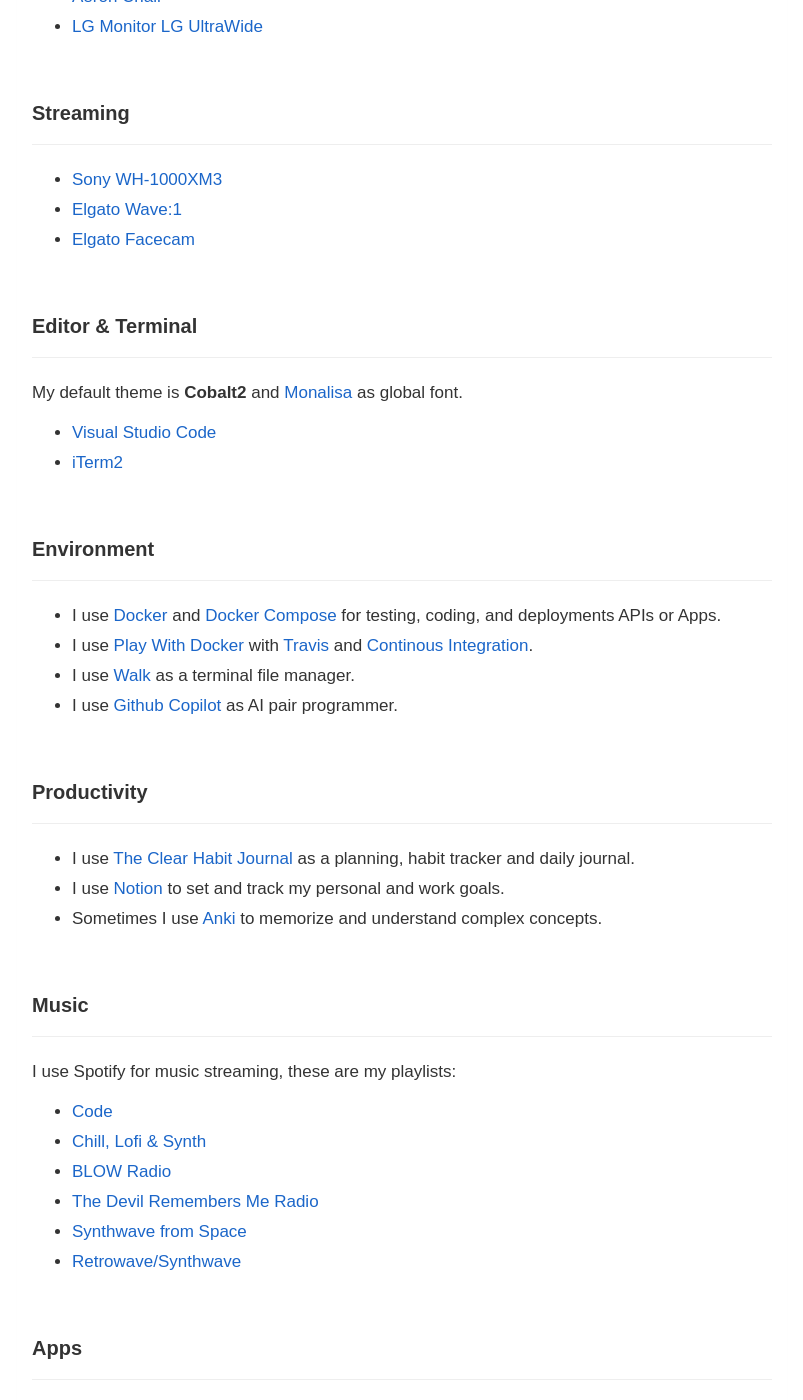
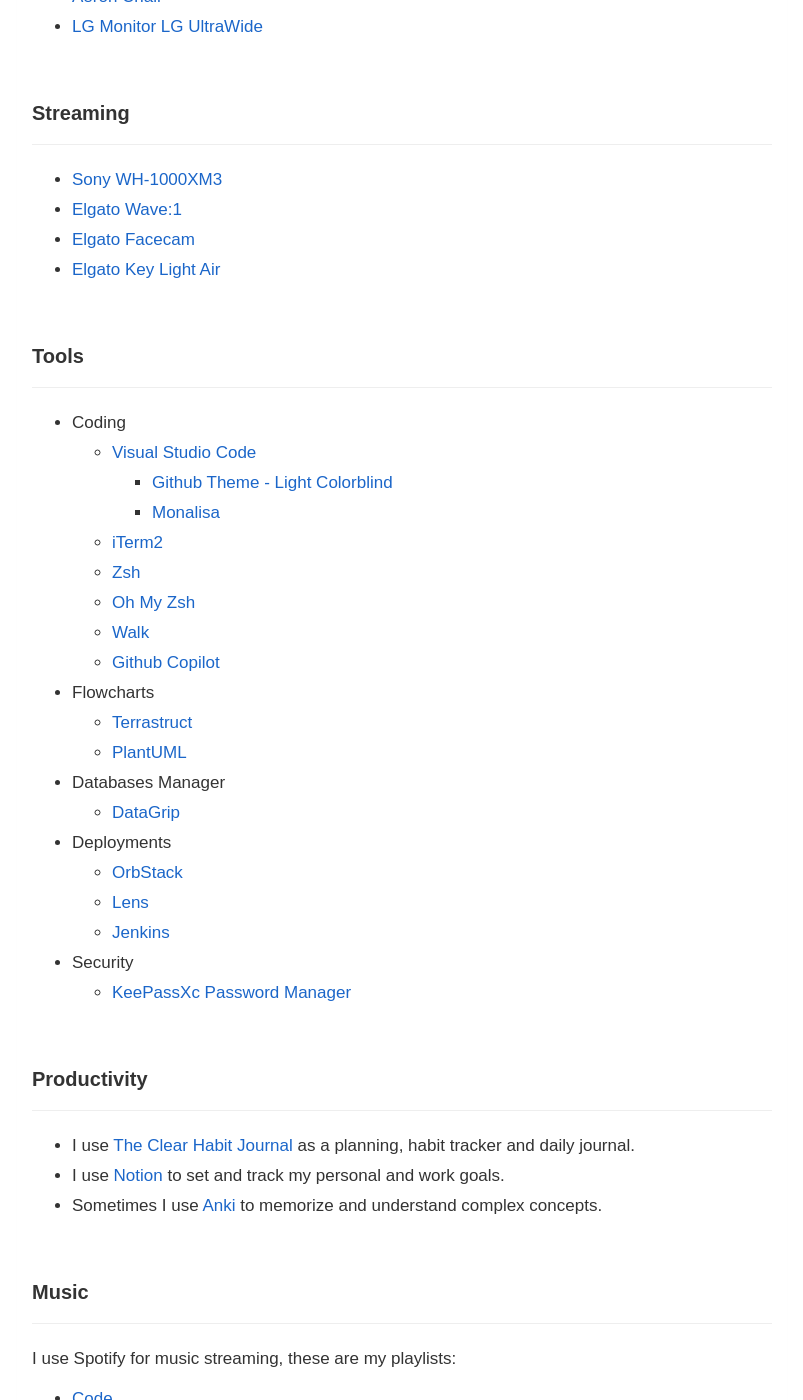
Before and after one commit to jfernancordova/jfernancordova.github.io, a Jekyll site: the page built from _posts/2023-01-05-how-i-work.md, in a window 1280 px wide and 1400 px high, scrolled down 673 px. Shown: the whole window, without its empty margins (238-1041 px from the left). Built offline with Jekyll 4.4.1, drawn with Linux system fonts in a browser that asks for light colours; nearby versions of some CDN libraries; comment, search, counter and statistics services are not loaded; some of the changed text lies outside the part shown.

Commit message:
Update tools, add flowchart and database manager, and improve security

```diff
--- a/_posts/2023-01-05-how-i-work.md
+++ b/_posts/2023-01-05-how-i-work.md
@@ -32,25 +32,33 @@
 - [Sony WH-1000XM3](https://www.sony.com/electronics/support/wireless-headphones-bluetooth-headphones/wh-1000xm3)
 - [Elgato Wave:1](https://help.elgato.com/hc/en-us/articles/360044715492-Elgato-Wave-1-Product-Trailer-Video-)
 - [Elgato Facecam](https://www.elgato.com/us/en/p/facecam)
+- [Elgato Key Light Air](https://www.elgato.com/us/en/p/key-light-air)
 
 <br>
 
-## Editor & Terminal
+## Tools
 ---
 
-My default theme is **Cobalt2** and [Monalisa](https://www.monolisa.dev/) as global font.
-
-- [Visual Studio Code](https://marketplace.visualstudio.com/items?itemName=wesbos.theme-cobalt2)
-- [iTerm2](https://github.com/wesbos/Cobalt2-iterm)
-
-<br>
-
-## Environment
----
-* I use [Docker](https://www.docker.com/) and [Docker Compose](https://docs.docker.com/compose/install/) for testing, coding, and deployments APIs or Apps.
-* I use [Play With Docker](https://labs.play-with-docker.com/) with [Travis](https://travis-ci.com/) and [Continous Integration](https://docs.github.com/en/free-pro-team@latest/actions/guides/about-continuous-integration).
-* I use [Walk](https://github.com/antonmedv/walk) as a terminal file manager.
-* I use [Github Copilot](https://github.com/features/copilot) as AI pair programmer.
+* Coding
+  - [Visual Studio Code](https://code.visualstudio.com/)
+    - [Github Theme - Light Colorblind](https://marketplace.visualstudio.com/items?itemName=GitHub.github-vscode-theme)
+    - [Monalisa](https://www.monolisa.dev/)
+  - [iTerm2](https://iterm2.com/)
+  - [Zsh](https://www.zsh.org/)
+  - [Oh My Zsh](https://ohmyz.sh/)
+  - [Walk](https://github.com/antonmedv/walk)
+  - [Github Copilot](https://github.com/features/copilot)
+* Flowcharts
+  - [Terrastruct](https://www.terrastruct.com/)
+  - [PlantUML](https://github.com/plantuml/plantuml)
+* Databases Manager
+  - [DataGrip](https://www.jetbrains.com/datagrip/)
+* Deployments
+    - [OrbStack](https://orbstack.dev/)
+    - [Lens](https://k8slens.dev/)
+    - [Jenkins](https://www.jenkins.io/)
+* Security
+  - [KeePassXc Password Manager](https://keepassxc.org/)
 
 <br>
 
@@ -72,12 +80,3 @@
 * [The Devil Remembers Me Radio](https://open.spotify.com/playlist/37i9dQZF1E8KhueUhX75me?si=L-QZDX2ISk675eKwy0IAkw)
 * [Synthwave from Space](https://open.spotify.com/playlist/4sgUux9hmykyWYmVoe4W6p?si=kxzlcRntTz-oCF6w-I7FJA)
 * [Retrowave/Synthwave](https://open.spotify.com/playlist/3ebHKSjHujS4Tyt2KKP97R?si=kwtLqUodQDOtXDEUglCq8A)
-
-<br>
-
-## Apps
----
-Applications I use a lot:
-* [KeePassXc Password Manager](https://keepassxc.org/)
-* [Grammarly](https://www.grammarly.com)
-* [Quilbot](https://quillbot.com/)
```
